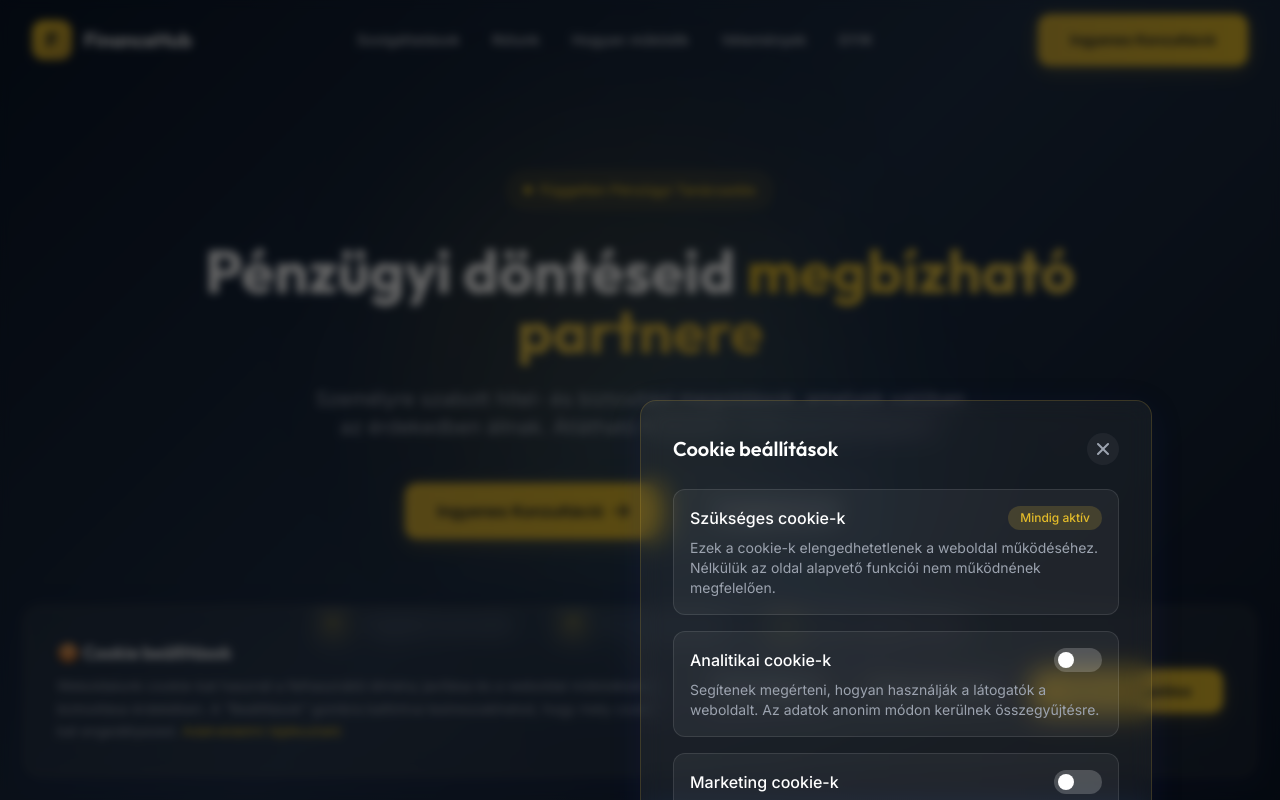
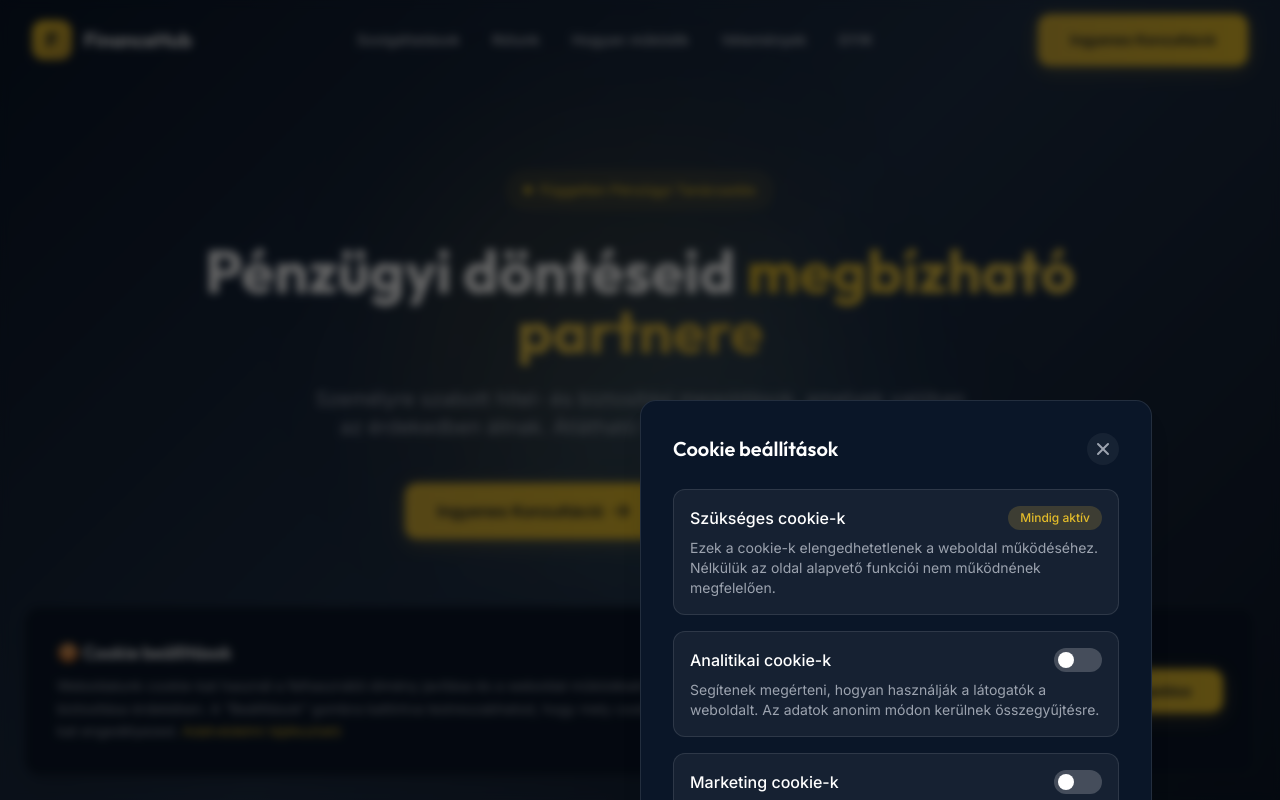
Before and after one commit to KazarGyorgy/keni_landing_nextjs, a Next.js app: page / in a window 1280 px wide. Both pictures are taken after a click on the button "Beállítások". Shown: the top 800 px of the page. Built offline with nearby package versions, Linux system fonts and the light colour scheme.

Commit message:
feat: Improve cookie consent UI styling and animations, add a `dev:lan` script, and introduce global HTML background and safe-area padding.

```diff
--- a/package.json
+++ b/package.json
@@ -4,6 +4,7 @@
   "main": "index.js",
   "scripts": {
     "dev": "next dev",
+    "dev:lan": "next dev -H 0.0.0.0",
     "build": "next build",
     "start": "next start",
     "lint": "next lint"
--- a/src/app/globals.css
+++ b/src/app/globals.css
@@ -25,6 +25,7 @@
 
 html {
   scroll-behavior: smooth;
+  background-color: #0A1628;
 }
 
 body {
@@ -96,6 +97,10 @@ body {
   .text-gradient-gold {
     @apply bg-gradient-to-r from-accent-400 via-accent-300 to-accent-500 bg-clip-text text-transparent;
   }
+
+  .safe-area-pb {
+    padding-bottom: calc(1rem + env(safe-area-inset-bottom));
+  }
 }
 
 /* Scrollbar testreszabás */
--- a/src/app/layout.tsx
+++ b/src/app/layout.tsx
@@ -1,6 +1,10 @@
-import type { Metadata } from "next";
+import type { Metadata, Viewport } from "next";
 import "./globals.css";
 import CookieConsent from "@/components/ui/CookieConsent";
+
+export const viewport: Viewport = {
+    themeColor: "#0A1628",
+};
 
 export const metadata: Metadata = {
     title: "Pénzügyi Tanácsadás | Hitel és Biztosítás Közvetítés",
--- a/src/components/sections/Process.tsx
+++ b/src/components/sections/Process.tsx
@@ -70,14 +70,14 @@ export default function Process() {
                     {/* Connecting Line - Desktop */}
                     <div className="hidden lg:block absolute top-24 left-[12.5%] right-[12.5%] h-0.5 bg-gradient-to-r from-accent-500/20 via-accent-500/40 to-accent-500/20" />
 
-                    <div className="grid grid-cols-1 md:grid-cols-2 lg:grid-cols-4 gap-8">
+                    <div className="grid grid-cols-1 md:grid-cols-2 lg:grid-cols-4 gap-6 md:gap-8">
                         {steps.map((step, index) => (
                             <motion.div
                                 key={index}
                                 variants={staggerItem}
                                 className="relative"
                             >
-                                <div className="glass-card p-6 h-full text-center group hover:bg-white/10 transition-all duration-300">
+                                <div className="glass-card p-6 md:h-full text-center group hover:bg-white/10 transition-all duration-300">
                                     {/* Step Number */}
                                     <div className="relative z-10 mb-6">
                                         <div className="w-16 h-16 mx-auto rounded-full bg-gradient-to-br from-accent-500 to-accent-600 flex items-center justify-center shadow-gold group-hover:scale-110 transition-transform duration-300">
@@ -99,7 +99,7 @@ export default function Process() {
 
                                 {/* Arrow for mobile */}
                                 {index < steps.length - 1 && (
-                                    <div className="lg:hidden flex justify-center my-4">
+                                    <div className="lg:hidden flex justify-center mt-6 mb-0">
                                         <motion.div
                                             animate={{ y: [0, 5, 0] }}
                                             transition={{ duration: 1.5, repeat: Infinity }}
--- a/src/components/ui/CookieConsent.tsx
+++ b/src/components/ui/CookieConsent.tsx
@@ -93,7 +93,7 @@ export default function CookieConsent() {
                         className="fixed bottom-0 left-0 right-0 z-50 p-4 md:p-6"
                     >
                         <div className="container-custom mx-auto">
-                            <div className="glass-card p-6 md:p-8 border-accent-500/20">
+                            <div className="bg-primary-900 border border-white/10 rounded-2xl shadow-xl p-6 md:p-8 border-accent-500/20">
                                 <div className="flex flex-col lg:flex-row items-start lg:items-center gap-6">
                                     {/* Text Content */}
                                     <div className="flex-1">
@@ -141,13 +141,13 @@ export default function CookieConsent() {
                     <AnimatePresence>
                         {showSettings && (
                             <motion.div
-                                initial={{ opacity: 0, scale: 0.95, y: 20 }}
-                                animate={{ opacity: 1, scale: 1, y: 0 }}
-                                exit={{ opacity: 0, scale: 0.95, y: 20 }}
+                                initial={{ opacity: 0, y: "100%" }}
+                                animate={{ opacity: 1, y: 0 }}
+                                exit={{ opacity: 0, y: "100%" }}
                                 transition={{ type: "spring", damping: 25, stiffness: 300 }}
-                                className="fixed inset-x-4 top-1/2 -translate-y-1/2 md:inset-x-auto md:left-1/2 md:-translate-x-1/2 md:w-full md:max-w-lg z-[70]"
+                                className="fixed inset-x-0 bottom-0 top-auto z-[70] md:top-1/2 md:bottom-auto md:left-1/2 md:-translate-x-1/2 md:-translate-y-1/2 md:w-full md:max-w-lg md:inset-x-auto"
                             >
-                                <div className="glass-card p-6 md:p-8 border-accent-500/20 max-h-[80vh] overflow-y-auto">
+                                <div className="bg-primary-900 border border-white/10 shadow-xl border-accent-500/20 max-h-[85vh] overflow-y-auto safe-area-pb rounded-t-2xl rounded-b-none border-b-0 md:rounded-2xl md:border-b md:p-8 p-6 pb-8">
                                     {/* Header */}
                                     <div className="flex items-center justify-between mb-6">
                                         <h3 className="font-display font-semibold text-white text-xl">
```
